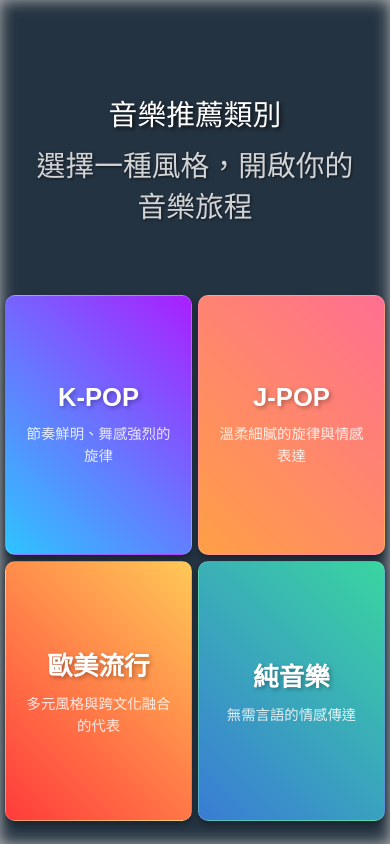
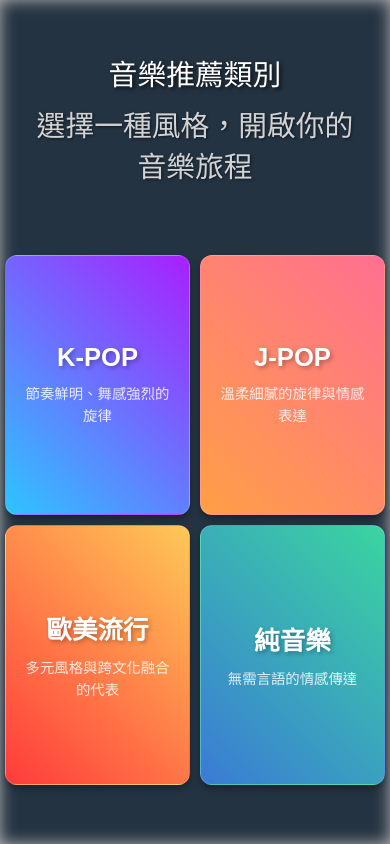
Before and after one commit to iris5000/music, a plain HTML site: page HTML/index.html in a window 390 px wide. Shown: the top 844 px of the page. Drawn offline with Linux system fonts and the light colour scheme.

Commit message:
Add files via upload

```diff
--- a/HTML/style1.css
+++ b/HTML/style1.css
@@ -10,10 +10,9 @@ body {
 
 .bg-container {
   position: relative;
-  min-height: 100vh;
-  padding: 40px 20px;
-  display: flex;
-  flex-direction: column;
+  min-height: auto;
+  padding: 40px 16px;
+  display: block;
 }
 
 .bg-container::before {
@@ -51,7 +50,8 @@ body {
   z-index: 1;
   max-width: 1400px;
   margin: 0 auto;
-  margin-top: 80px;
+  margin-top: 40px;
+  margin-bottom: 40px;
   padding: 0 10px;
   display: flex;
   flex-direction: column;
@@ -247,7 +247,7 @@ body {
 
   .style-grid {
     grid-template-columns: repeat(2, 1fr) !important;
-    gap: 6px !important;
+    gap: 10px !important;
     padding: 0 !important;
     margin-bottom: 40px;
   }
@@ -257,9 +257,8 @@ body {
   }
 
   .style-card {
+    min-height: 260px;
     padding: 70px 16px;
-    min-height: 260px;
-    border-radius: 10px;
   }
 
   .style-name {
```
